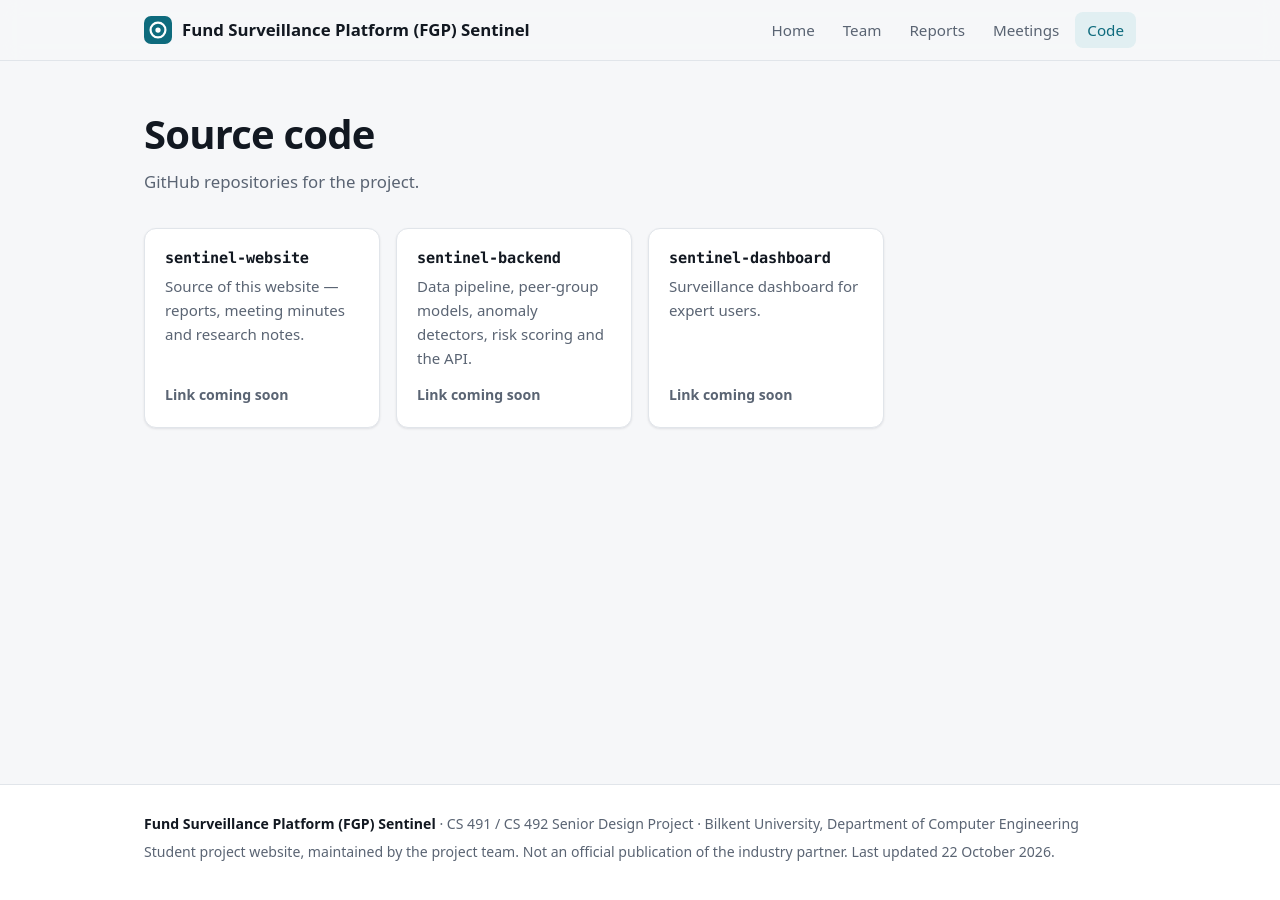
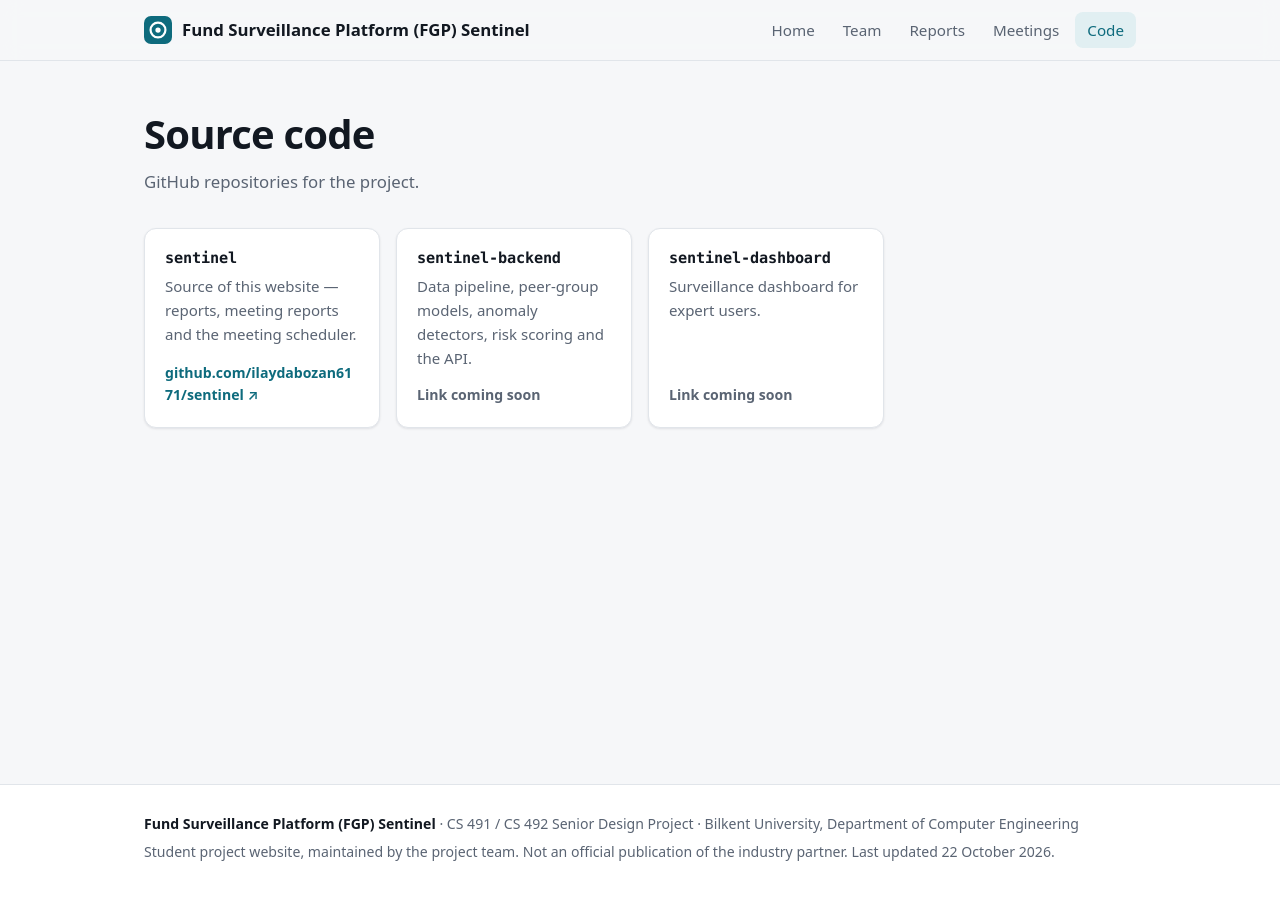
Before and after one commit to ilaydabozan6171/sentinel, a Jekyll site: the page built from code.html, in a window 1280 px wide. Built offline with Jekyll 4.4.1, drawn with Linux system fonts in a browser that asks for light colours.

Commit message:
Publish under ilaydabozan6171.github.io/sentinel
Set the site address and base path for the GitHub Pages project site
and link the website repository on the Code page.

Co-Authored-By: Claude Opus 5.5 <noreply@anthropic.com>

```diff
--- a/_config.yml
+++ b/_config.yml
@@ -37,8 +37,8 @@ scheduler:
 # Address of the published site.
 #   Organization site (repo named <org>.github.io): url: https://<org>.github.io  baseurl: ""
 #   Project site (any other repo name):             url: https://<org>.github.io  baseurl: "/<repo-name>"
-url: ""
-baseurl: ""
+url: "https://ilaydabozan6171.github.io"
+baseurl: "/sentinel"
 
 markdown: kramdown
 kramdown:
--- a/_data/repos.yml
+++ b/_data/repos.yml
@@ -1,7 +1,7 @@
 # GitHub repositories. Leave `url` empty until the repo exists.
-- name: sentinel-website
-  description: Source of this website — reports, meeting minutes and research notes.
-  url: ""
+- name: sentinel
+  description: Source of this website — reports, meeting reports and the meeting scheduler.
+  url: "https://github.com/ilaydabozan6171/sentinel"
 
 - name: sentinel-backend
   description: Data pipeline, peer-group models, anomaly detectors, risk scoring and the API.
```
Also changed, not shown: README.md.
